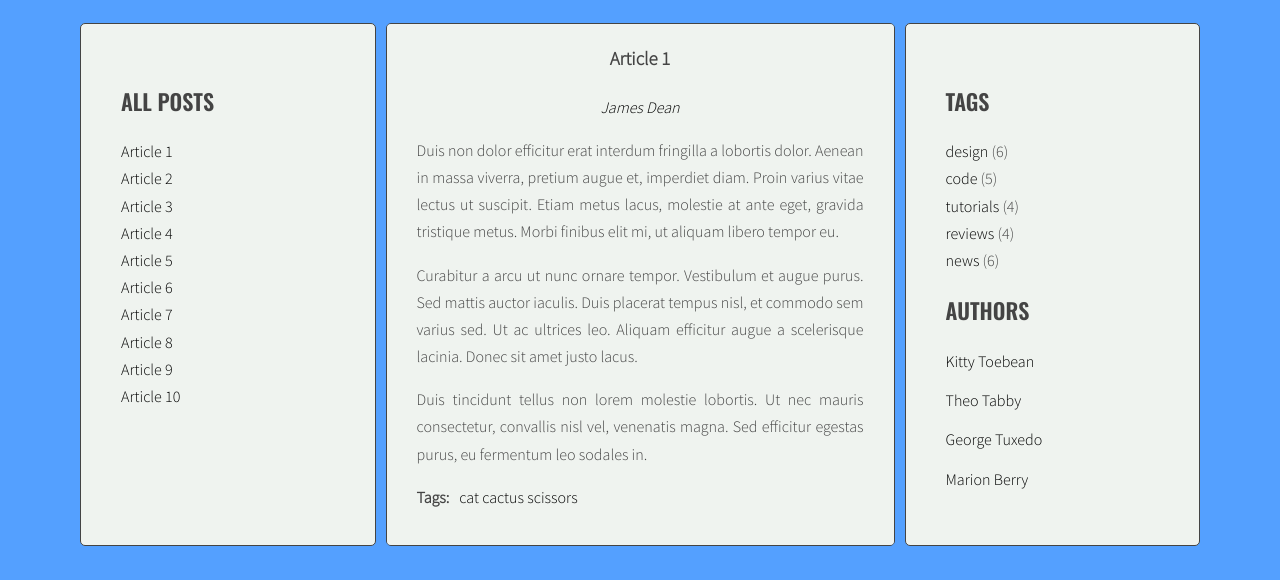
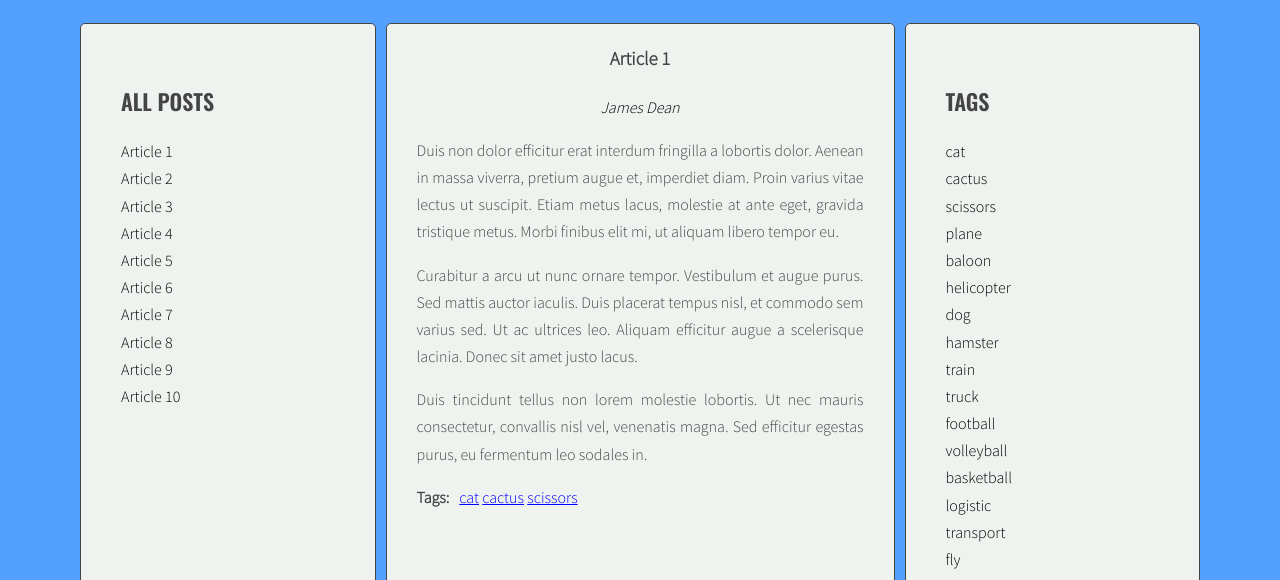
Before and after one commit to Lukasz-Sochacki/JavaScript-blog, a website: page index.html in a window 1280 px wide. Shown: the part 220-800 px from the top of the page. Drawn offline with nearby package versions, Linux system fonts and the light colour scheme.

Commit message:
Display all article links in right column 'TAGS'

```diff
--- a/index.html
+++ b/index.html
@@ -242,11 +242,7 @@
                 <aside aria-label="sidebar-right" class="sidebar">
                     <h2 class="section-title">Tags</h2>
                     <ul class="list tags">
-                        <li><a href="#">design</a> <span>(6)</span></li>
-                        <li><a href="#">code</a> <span>(5)</span></li>
-                        <li><a href="#">tutorials</a> <span>(4)</span></li>
-                        <li><a href="#">reviews</a> <span>(4)</span></li>
-                        <li><a href="#">news</a> <span>(6)</span></li>
+
                     </ul>
                     <h2 class="section-title">Authors</h2>
                     <ul class="list authors">
--- a/js/script.js
+++ b/js/script.js
@@ -1,5 +1,12 @@
 {
   ('use strict');
+
+  const optArticleSelector = '.post',
+    optTitleSelector = '.post-title',
+    optTitleListSelector = '.titles',
+    optArticleTagsSelector = '.post-tags .list',
+    optArticleAuthorSelector = '.post .post-author',
+    optTagsListSelector = '.tags.list';
 
   const titleClickHandler = function (event) {
     event.preventDefault();
@@ -31,12 +38,6 @@
     /* [DONE] add class "active" to the correct article */
     targetArticle.classList.add('active');
   };
-
-  const optArticleSelector = '.post',
-    optTitleSelector = '.post-title',
-    optTitleListSelector = '.titles',
-    optArticleTagsSelector = '.post-tags .list';
-  optArticleAuthorSelector = '.post .post-author';
 
   const generateTitleLinks = function (customSelector = '') {
     /* [DONE] Remove contents of titleList */
@@ -82,6 +83,9 @@
   generateTitleLinks();
 
   const generateTags = function () {
+    /* [NEW] [DONE] create a new variable allTags with an empty array */
+    let allTags = [];
+
     /* [DONE] find all articles */
     const articles = document.querySelectorAll(optArticleSelector);
 
@@ -107,12 +111,24 @@
 
         /* [DONE] add generated code to html variable */
         html = html + linkTag + ' ';
+
+        /* [NEW] [DONE] check if this link is NOT already in allTags */
+        if (allTags.indexOf(linkTag) == -1) {
+          /* [NEW] [DONE] add generated code to allTags array */
+          allTags.push(linkTag);
+        }
+
         /* [DONE] END LOOP: for each tag */
       }
       /* [DONE] insert HTML of all links into the tags wrapper */
       tagList.innerHTML = html;
       /* [DONE] END LOOP: for every article */
     }
+    /* [NEW] [DONE] find list of tags in right column */
+    const tagList = document.querySelector(optTagsListSelector);
+
+    /* [NEW] [DONE] add html from allTags to tagList */
+    tagList.innerHTML = allTags.join(' ');
   };
   generateTags();
 
@@ -219,7 +235,6 @@
   const addClickListenersToAuthors = function () {
     /* [DONE] find all link to tags */
     const authorLinks = document.querySelectorAll('a[href^="#author-"]');
-
     /* [DONE] START LOOP: for each link */
     for (let authorLink of authorLinks) {
       /* [DONE] add authorClickHandler as event listener for that link */
--- a/sass/style.scss
+++ b/sass/style.scss
@@ -152,4 +152,8 @@ body {
   p {
     margin: 0 10px 0 0;
   }
+  span {
+    color: blue;
+    text-decoration: underline;
+  }
 }
```
Also changed, not shown: css/style.css, 1 other file.
